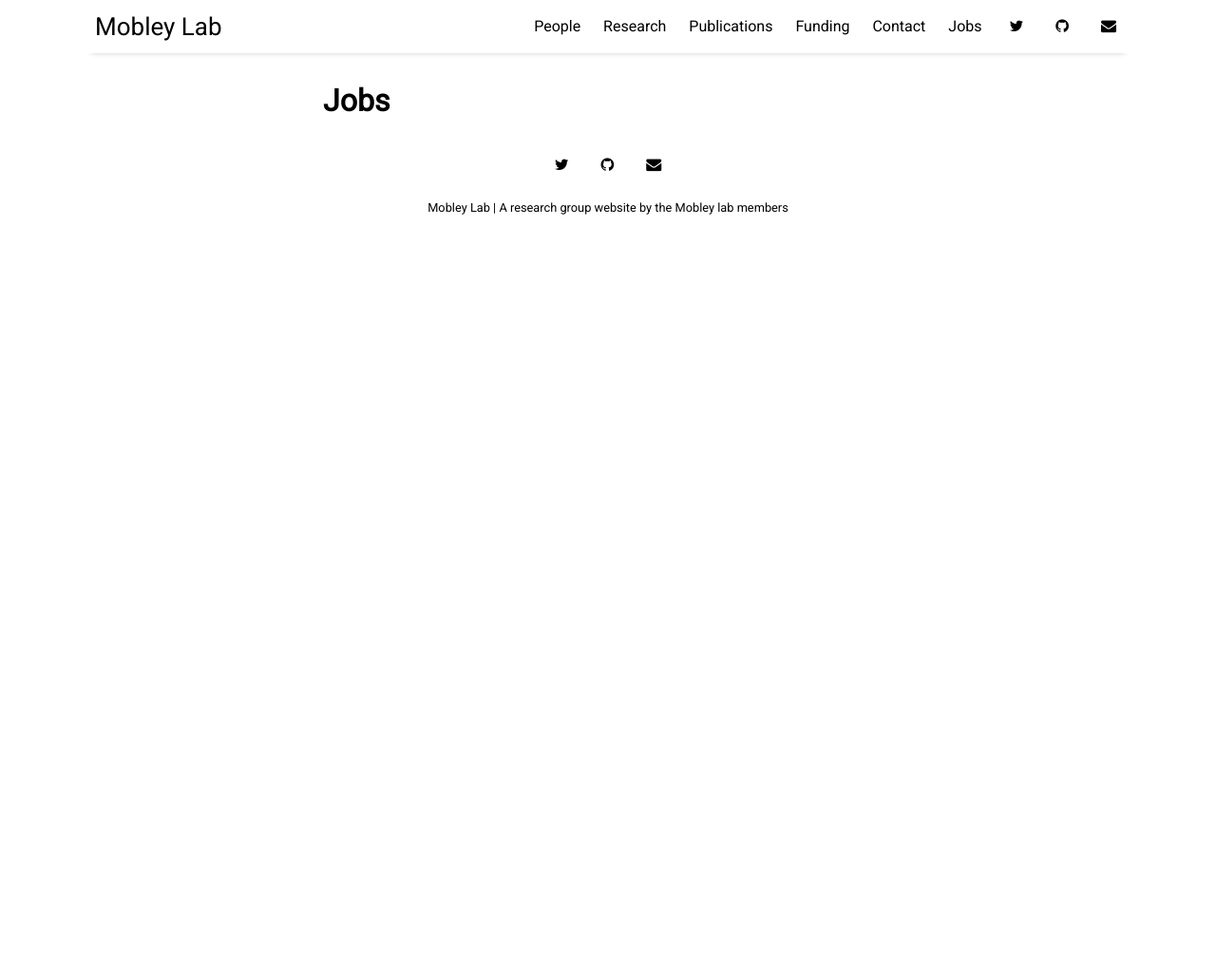
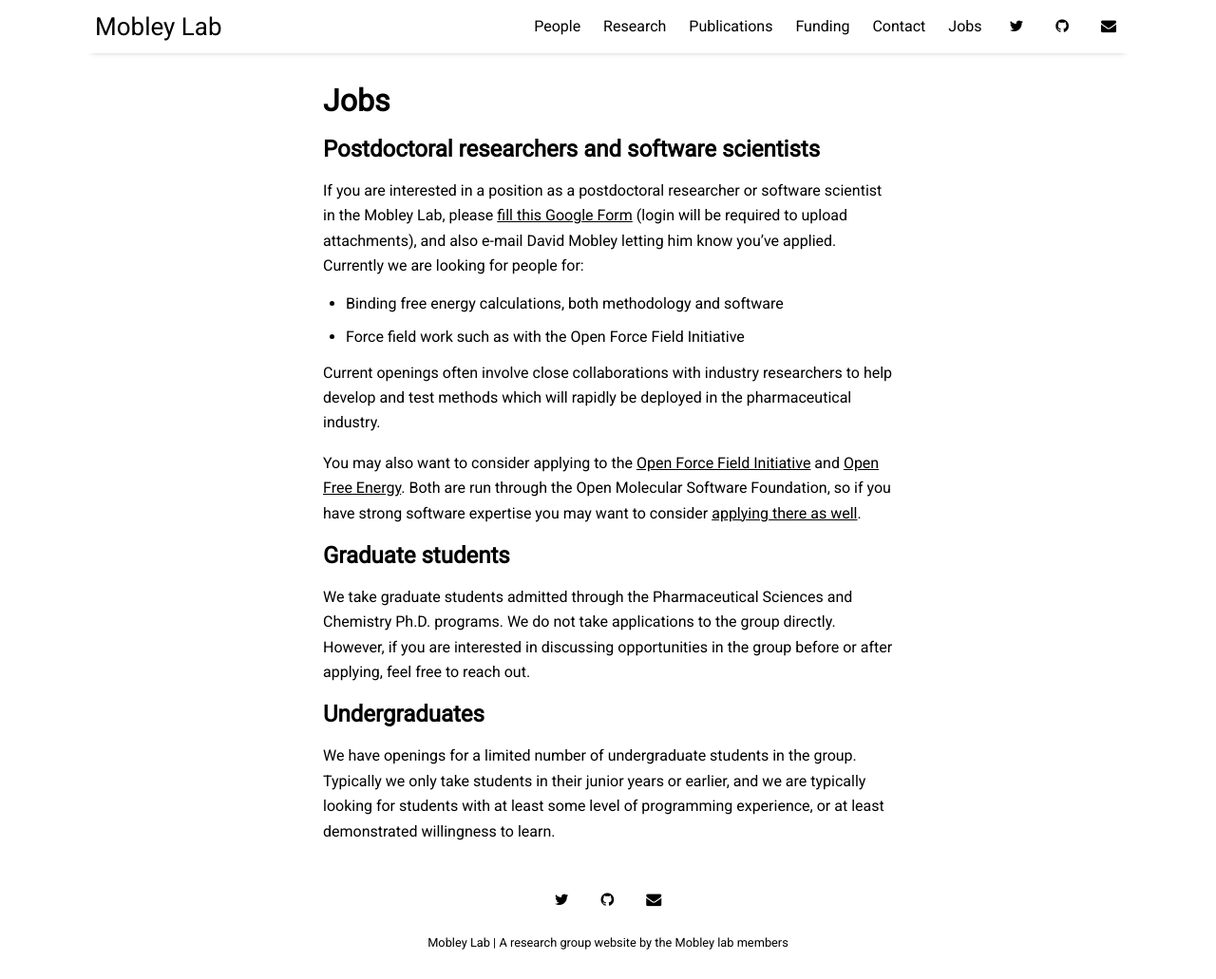
Before and after one commit to MobleyLab/mobleylab.org, a Jekyll site: the page built from pages/jobs.md, in a window 1280 px wide and 1031 px high. Shown: the whole window at 95% size. Built offline with Jekyll 4.4.1, drawn with Linux system fonts in a browser that asks for light colours; nearby versions of some CDN libraries.

Commit message:
Update jobs page

```diff
--- a/pages/jobs.md
+++ b/pages/jobs.md
@@ -3,3 +3,21 @@ layout: page
 title: Jobs
 permalink: /jobs
 ---
+
+## Postdoctoral researchers and software scientists
+
+If you are interested in a position as a postdoctoral researcher or software scientist in the Mobley Lab, please [fill this Google Form](https://forms.gle/YKEEGH6UNjKYmvvz8) (login will be required to upload attachments), and also e-mail David Mobley letting him know you've applied. Currently we are looking for people for:
+- Binding free energy calculations, both methodology and software
+- Force field work such as with the Open Force Field Initiative
+
+Current openings often involve close collaborations with industry researchers to help develop and test methods which will rapidly be deployed in the pharmaceutical industry.
+
+You may also want to consider applying to the [Open Force Field Initiative](https://openforcefield.org/about/careers/openff/) and [Open Free Energy](https://openfree.energy/careers/). Both are run through the Open Molecular Software Foundation, so if you have strong software expertise you may want to consider [applying there as well](https://omsf.io/about/careers/).
+
+## Graduate students
+
+We take graduate students admitted through the Pharmaceutical Sciences and Chemistry Ph.D. programs. We do not take applications to the group directly. However, if you are interested in discussing opportunities in the group before or after applying, feel free to reach out.
+
+## Undergraduates
+
+We have openings for a limited number of undergraduate students in the group. Typically we only take students in their junior years or earlier, and we are typically looking for students with at least some level of programming experience, or at least demonstrated willingness to learn.
```
